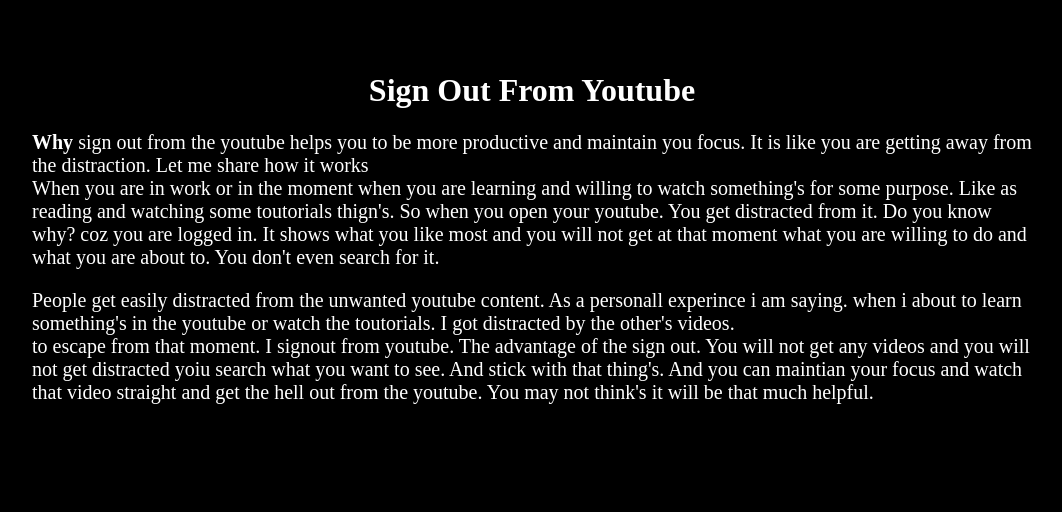
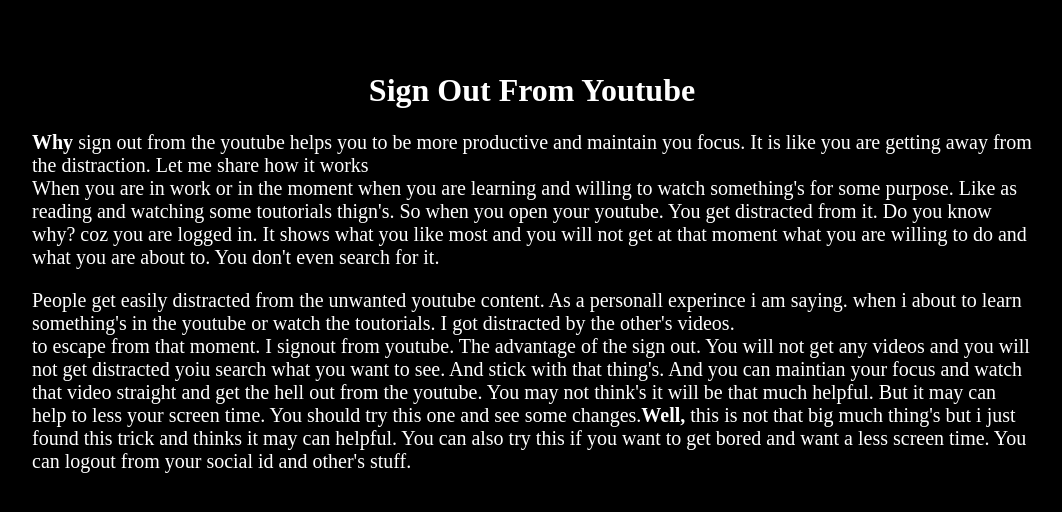
Before and after one commit to Bheem-Works/Articles, a React (Vite) app: page / in a window 1280 px wide. Shown: the top 512 px of the page, without its empty margins (108-1170 px from the left). Built offline with nearby package versions, Linux system fonts and the light colour scheme.

Commit message:
TricksCommit

```diff
--- a/src/components/Youtube.jsx
+++ b/src/components/Youtube.jsx
@@ -13,6 +13,10 @@
           to escape from that moment.  I signout from youtube. The advantage of the sign out. You will not get any videos and you will not get distracted yoiu search what you want to see.
           And stick with that thing's. And you can maintian your focus and watch that video straight and get the hell out from the youtube.
           You may not think's it will be that much helpful.
+          But it may can help to less your screen time. You should try this one and see some changes.
+
+          <strong>Well,</strong> this is not that big much thing's but i just found this trick and thinks it may can helpful.
+          You can also try this if you want to get bored and want a less screen time. You can logout from your social id and other's stuff.
         </p>
       </div>
     </div>
```
